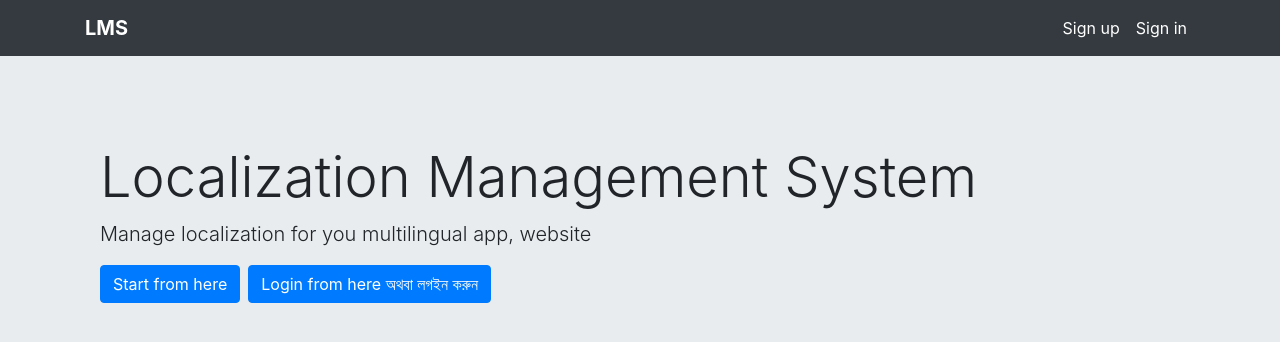
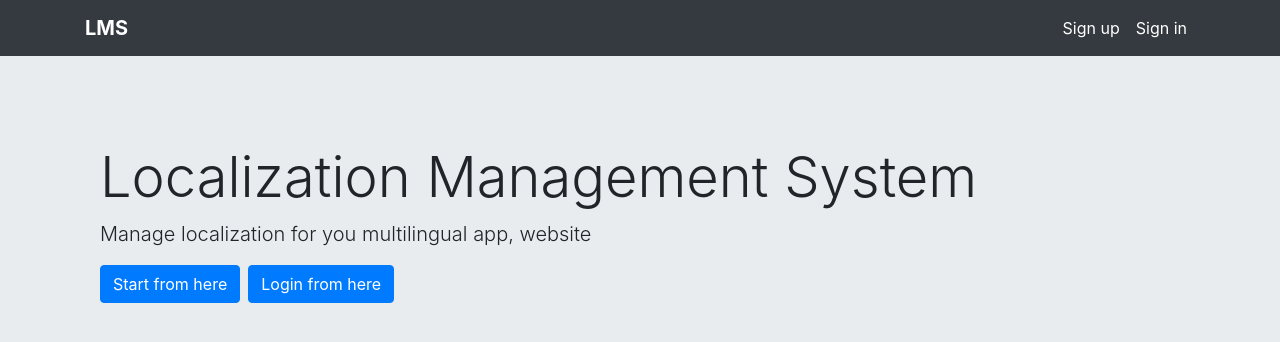
Before and after one commit to maruf571/localization-ui, an Angular app: page /home in a window 1280 px wide. Shown: the top 342 px of the page. Built offline with nearby package versions, Linux system fonts and the light colour scheme.

Commit message:
update block 1

```diff
--- a/src/app/home/components/partials/block1/block1.component.html
+++ b/src/app/home/components/partials/block1/block1.component.html
@@ -6,7 +6,7 @@
                 <p class="lead">Manage localization for you multilingual app, website</p>
                 <p>
                     <button class="btn btn-primary" routerLink="/auth/signup"> Start from here</button>
-                    <button class="ml-2 btn btn-primary" routerLink="/auth/signin">Login from here অথবা লগইন করুন</button>
+                    <button class="ml-2 btn btn-primary" routerLink="/auth/signin">Login from here</button>
                 </p>
             </div>
         </div>
```
Also changed, not shown: 1 other file (tests, documents, lock files or other folders).
